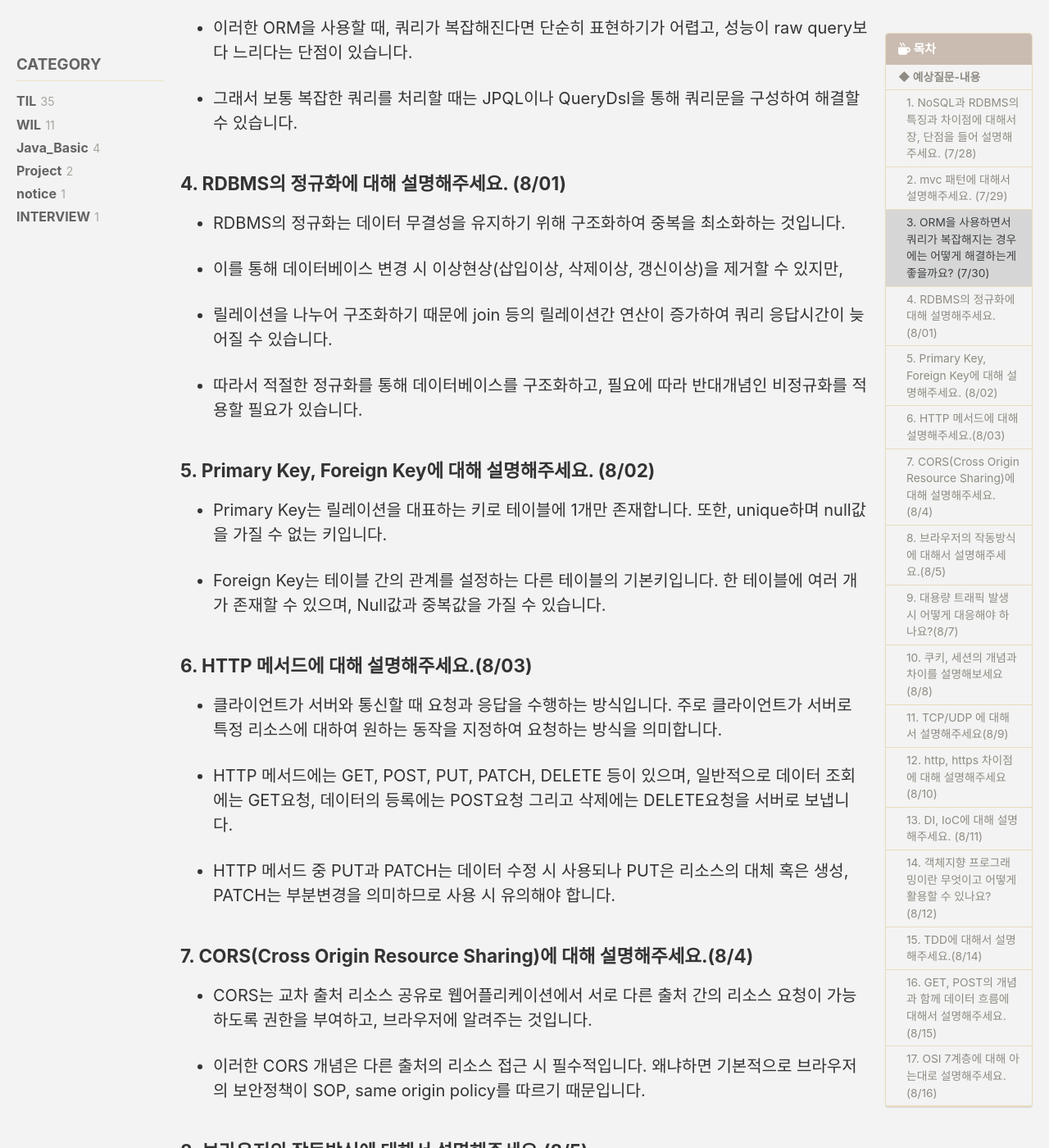
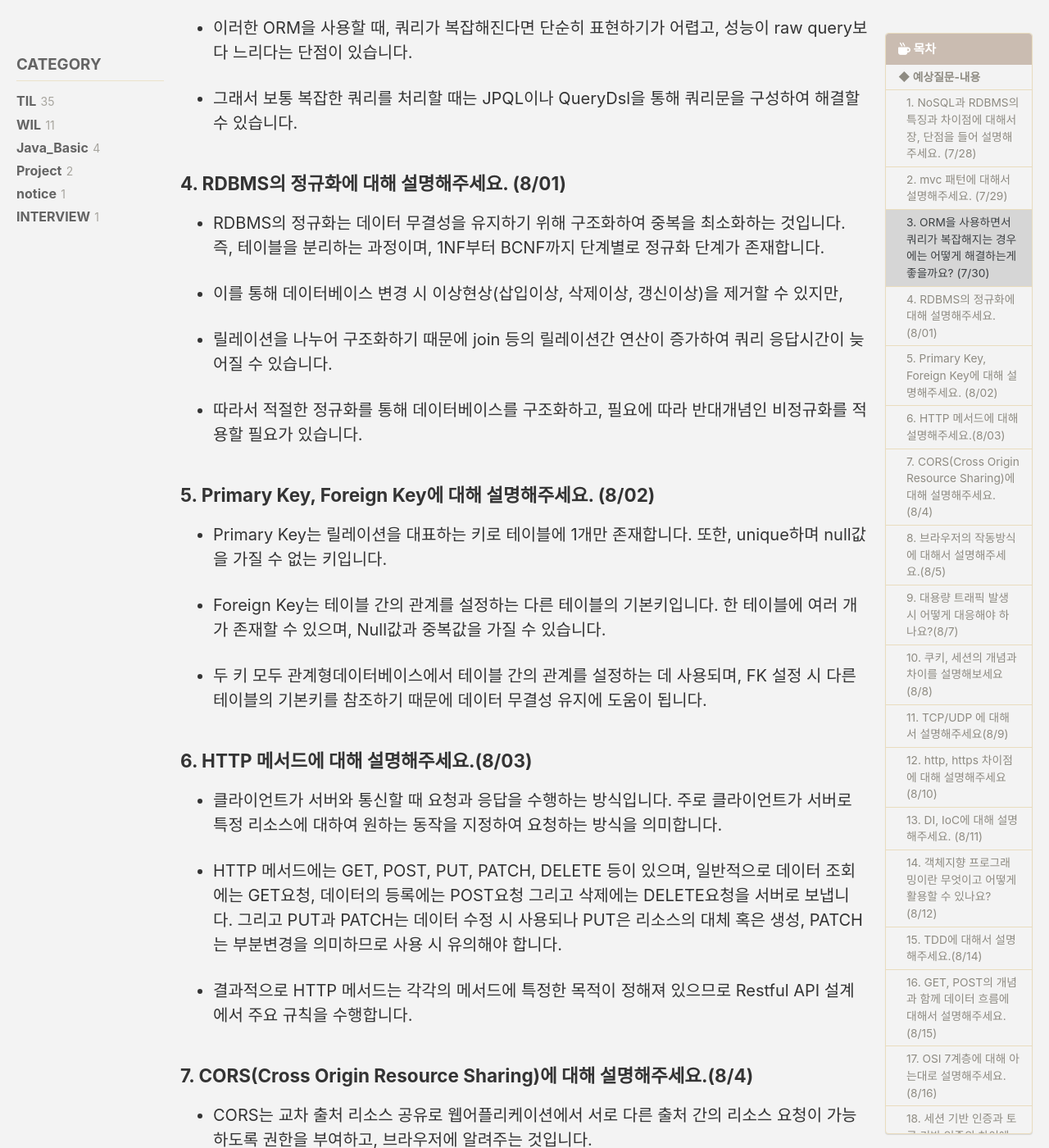
Before and after one commit to YiHwanRyu/YiHwanRyu.github.io, a Jekyll site: the page built from _posts/2023-07-28-INTERVIEW001.md, in a window 1280 px wide and 1400 px high, scrolled down 1467 px. Shown: the whole window at 82% size. Built offline with Jekyll 4.4.1, drawn with Linux system fonts in a browser that asks for light colours; cached includes are drawn as plain includes; some web fonts are replaced; comment, search, counter and statistics services are not loaded; some of the changed text lies outside the part shown.

Commit message:
[UPDATE] INTERVIEW001 post 내용 수정 및 추가

```diff
--- a/_posts/2023-07-28-INTERVIEW001.md
+++ b/_posts/2023-07-28-INTERVIEW001.md
@@ -19,7 +19,7 @@ sidebar:
 ### 1. NoSQL과 RDBMS의 특징과 차이점에 대해서 장, 단점을 들어 설명해주세요. (7/28)
 
 - RDBMS는 관계형 모델에 따라 데이터를 구조화하고 저장하는 데이터베이스 관리 시스템이며, SQL 구문을 사용하여 데이터의 저장, 수정, 삭제를 할 수 있습니다.<br>
-또한, 릴레이션을 통해 데이터를 관리하기 때문에 구조화가 중요하고, 외래키를 통해 테이블간 조인이 가능한 것이 특징입니다.
+또한, 릴레이션(스키마 + 인스턴스)을 통해 데이터를 관리하기 때문에 구조화가 중요하고, 외래키를 통해 테이블간 조인이 가능한 것이 특징입니다.
 
 - NoSQL은 RDBMS와 달리 테이블간의 관계를 정의하지 않고, 비교적 자유로운 형태로 데이터를 저장하는 특징이 있습니다.<br>
 따라서 수평확장에 RDBMS보다 유용하고, 단순히 구간을 나누는 것을 통해 분산처리가 가능합니다. <br>
@@ -49,7 +49,7 @@ sidebar:
 
 ### 4. RDBMS의 정규화에 대해 설명해주세요. (8/01)
 
-- RDBMS의 정규화는 데이터 무결성을 유지하기 위해 구조화하여 중복을 최소화하는 것입니다.
+- RDBMS의 정규화는 데이터 무결성을 유지하기 위해 구조화하여 중복을 최소화하는 것입니다. 즉, 테이블을 분리하는 과정이며, 1NF부터 BCNF까지 단계별로 정규화 단계가 존재합니다.
 
 - 이를 통해 데이터베이스 변경 시 이상현상(삽입이상, 삭제이상, 갱신이상)을 제거할 수 있지만,
 
@@ -63,13 +63,15 @@ sidebar:
 
 - Foreign Key는 테이블 간의 관계를 설정하는 다른 테이블의 기본키입니다. 한 테이블에 여러 개가 존재할 수 있으며, Null값과 중복값을 가질 수 있습니다.
 
+- 두 키 모두 관계형데이터베이스에서 테이블 간의 관계를 설정하는 데 사용되며, FK 설정 시 다른 테이블의 기본키를 참조하기 때문에 데이터 무결성 유지에 도움이 됩니다.
+
 ### 6. HTTP 메서드에 대해 설명해주세요.(8/03)
 
 - 클라이언트가 서버와 통신할 때 요청과 응답을 수행하는 방식입니다. 주로 클라이언트가 서버로 특정 리소스에 대하여 원하는 동작을 지정하여 요청하는 방식을 의미합니다.
 
-- HTTP 메서드에는 GET, POST, PUT, PATCH, DELETE 등이 있으며, 일반적으로 데이터 조회에는 GET요청, 데이터의 등록에는 POST요청 그리고 삭제에는 DELETE요청을 서버로 보냅니다.
+- HTTP 메서드에는 GET, POST, PUT, PATCH, DELETE 등이 있으며, 일반적으로 데이터 조회에는 GET요청, 데이터의 등록에는 POST요청 그리고 삭제에는 DELETE요청을 서버로 보냅니다. 그리고 PUT과 PATCH는 데이터 수정 시 사용되나 PUT은 리소스의 대체 혹은 생성, PATCH는 부분변경을 의미하므로 사용 시 유의해야 합니다.
 
-- HTTP 메서드 중 PUT과 PATCH는 데이터 수정 시 사용되나 PUT은 리소스의 대체 혹은 생성, PATCH는 부분변경을 의미하므로 사용 시 유의해야 합니다.
+- 결과적으로 HTTP 메서드는 각각의 메서드에 특정한 목적이 정해져 있으므로 Restful API 설계에서 주요 규칙을 수행합니다.
 
 ### 7. CORS(Cross Origin Resource Sharing)에 대해 설명해주세요.(8/4)
 
@@ -95,9 +97,9 @@ sidebar:
 
 ### 10. 쿠키, 세션의 개념과 차이를 설명해보세요(8/8)
 
-- 쿠키와 세션은 웹 개발에서 사용되는 데이터 관리 방법입니다.
+- 쿠키와 세션은 웹 개발에서 사용되는 데이터 관리 방법입니다. 또한 두 방법은 웹이 무상태 프로토콜인 HTTP를 사용하기 때문에 필요합니다.
 
-- 쿠키는 클라이언트 측에 작은 데이터 조각을 저장하고, 세션은 서버에 데이터를 저장하여 사용자 정보를 유지합니다.
+- 먼저, 쿠키는 클라이언트 측에 작은 데이터 파일을 저장하는 것이며, 세션은 서버에 데이터를 저장하여 사용자 정보를 유지하는 것입니다.
 
 - 쿠키는 크기에 제한이 있으며 보안에 취약합니다. 하지만 개인화 설정에 적합합니다.
 
@@ -105,7 +107,7 @@ sidebar:
 
 ### 11. TCP/UDP 에 대해서 설명해주세요(8/9)
 
-- TCP(Transmission Control Protocol)은 신뢰성 있는 연결 지향형 통신 프로토콜로, 데이터 정확성과 순서를 보장하며 웹 브라우징 및 파일 전송과 같은 안정적인 어플리케이션에 사용됩니다.
+- TCP(Transmission Control Protocol)은 신뢰성 있는 연결 지향형 통신 프로토콜로, 3-way handshaking을 통해 데이터 정확성과 순서를 보장하며, 웹 브라우징 및 파일 전송과 같은 안정적인 어플리케이션에 사용됩니다.
 
 - UDP(User Datagram Protocol)는 더 빠른 비연결형 프로토콜로, 확인 응답이나 순서가 없어 온라인 게임 및 스트리밍과 같은 빠른 전송이 필요한 어플리케이션에 적합합니다.
 
@@ -161,3 +163,10 @@ sidebar:
   - 5계층은 세션 계층으로, 사용자간의 포트 연결(session)이 유효한지 확인하고 설정합니다.
   - 6계층은 표현 계층으로, 데이터 표현이 상이한 응용 프로세스의 독립성을 제공하고, 암호화합니다.
   - 7계층은 응용 계층으로, 응용 프로세스와 직접 관계하여 일반적인 응용 서비스를 수행합니다.(UI)
+
+### 18. 세션 기반 인증과 토큰 기반 인증의 차이에 대해 설명해주세요.(8/17)
+
+- 세션 기반 인증은 사용자 인증을 위해 서버 측에서 사용자 정보를 저장 및 유지하는 방식입니다. 따라서 Stateful 한 접근 방식이며, 세션 하이재킹 및 CSRF에 취약하기 때문에 안전한 세션 관리가 필요합니다. 또한, 추적을 위해 세션 식별자 쿠키를 사용합니다.
+
+- 토큰 기반 인증은 사용자 인증을 위해 JWT와 같은 토큰을 활용하는 방식입니다.
+토큰을 통해 사용자의 정보를 전달하기 때문에 서버에 사용자 상태를 저장하지 않습니다. 따라서 Stateless 하기 때문에 확장성이 높고, 세션 하이재킹과 CSRF위험을 줄일 수 있습니다. 하지만 적절한 토큰 유효성 검사가 필요합니다.
```
